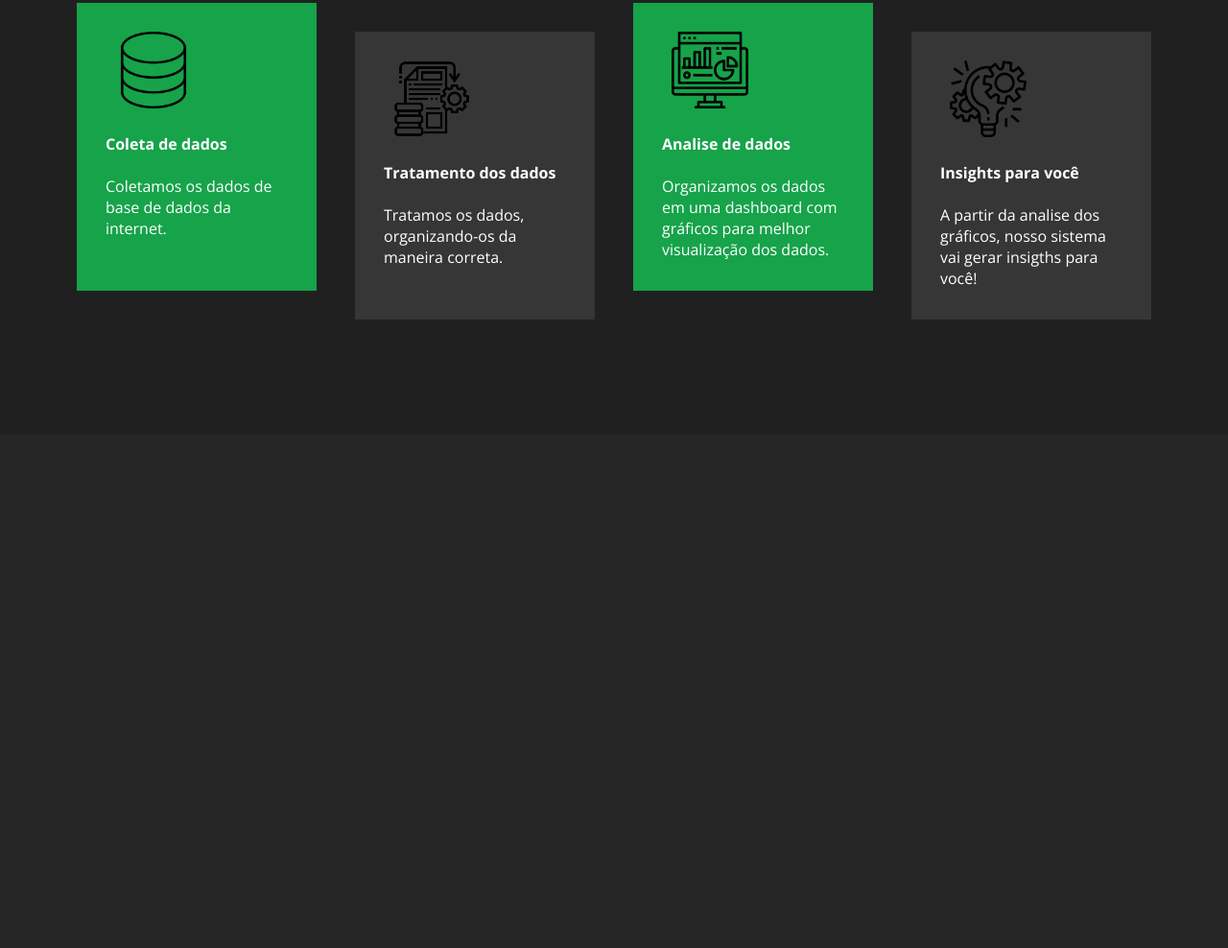
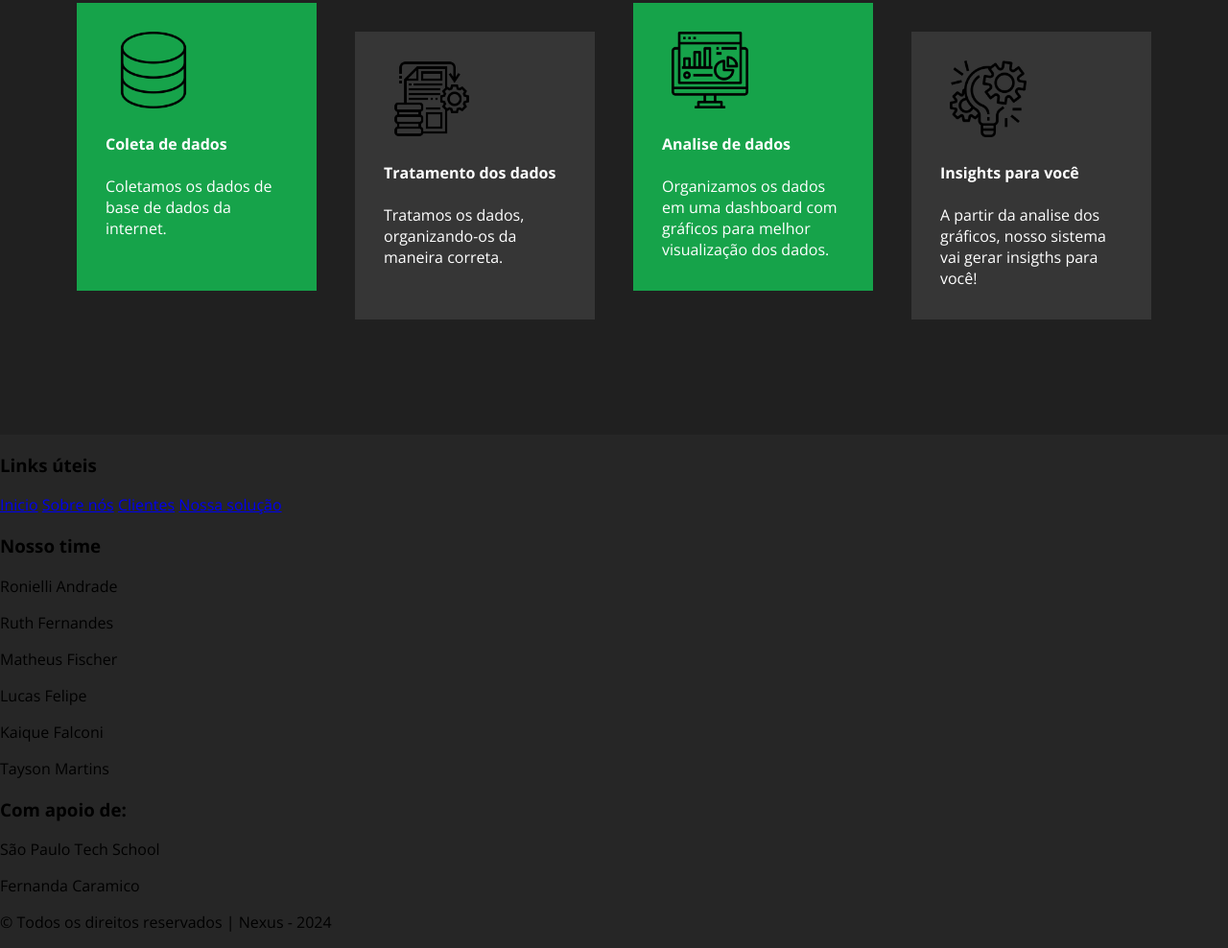
Before and after one commit to Nexus-SPTech/site-institucional, a website: page public/index.html in a window 1280 px wide. Shown: the part 2347-3335 px from the top of the page at 96% size. Before the commit the page ends 2800 px from the top, so only its background shows below. Drawn offline with nearby package versions, Linux system fonts and the light colour scheme.

Commit message:
estilizando cards e iniciando footer

```diff
--- a/public/css/style.css
+++ b/public/css/style.css
@@ -375,6 +375,22 @@ transition: 1s;
     background-color: #16A34A;
 }
 
+.card:nth-child(even):hover{
+    transform: translateY(-20px);
+    transition: .3s;
+}
+
+.card:nth-child(odd):hover{
+    transform: translateY(20px);
+    transition: .3s;
+}
+
+.card:hover .card-image{
+    transform: rotate(8deg);
+    width: 90px;
+    transition: .2s;
+}
+
 .card-image{
     width: 80px;
     margin: 30px 0 0 40px;
--- a/public/index.html
+++ b/public/index.html
@@ -158,6 +158,34 @@
             </div>
         </div>
     </section>
+    <footer id="footer">
+        <div class="containerFooter">
+            <div class="footer-col-1">
+                <h3>Links úteis</h3>
+                <a href="#header">Inicio</a>
+                <a href="#about-us">Sobre nós</a>
+                <a href="#costumers">Clientes</a>
+                <a href="#solution">Nossa solução</a>
+            </div>
+            <div class="footer-col-2">
+                <h3>Nosso time</h3>
+                <p>Ronielli Andrade</p>
+                <p>Ruth Fernandes</p>
+                <p>Matheus Fischer</p>
+                <p>Lucas Felipe</p>
+                <p>Kaique Falconi</p>
+                <p>Tayson Martins</p>
+            </div>
+            <div class="footer-col-3">
+                <h3>Com apoio de:</h3>
+                <p>São Paulo Tech School</p>
+                <p>Fernanda Caramico</p>
+            </div>
+            <p class="copyrigth">
+                &copy; Todos os direitos reservados | Nexus - 2024
+            </p>
+        </div>
+    </footer>
 </body>
 
 </html>
```
